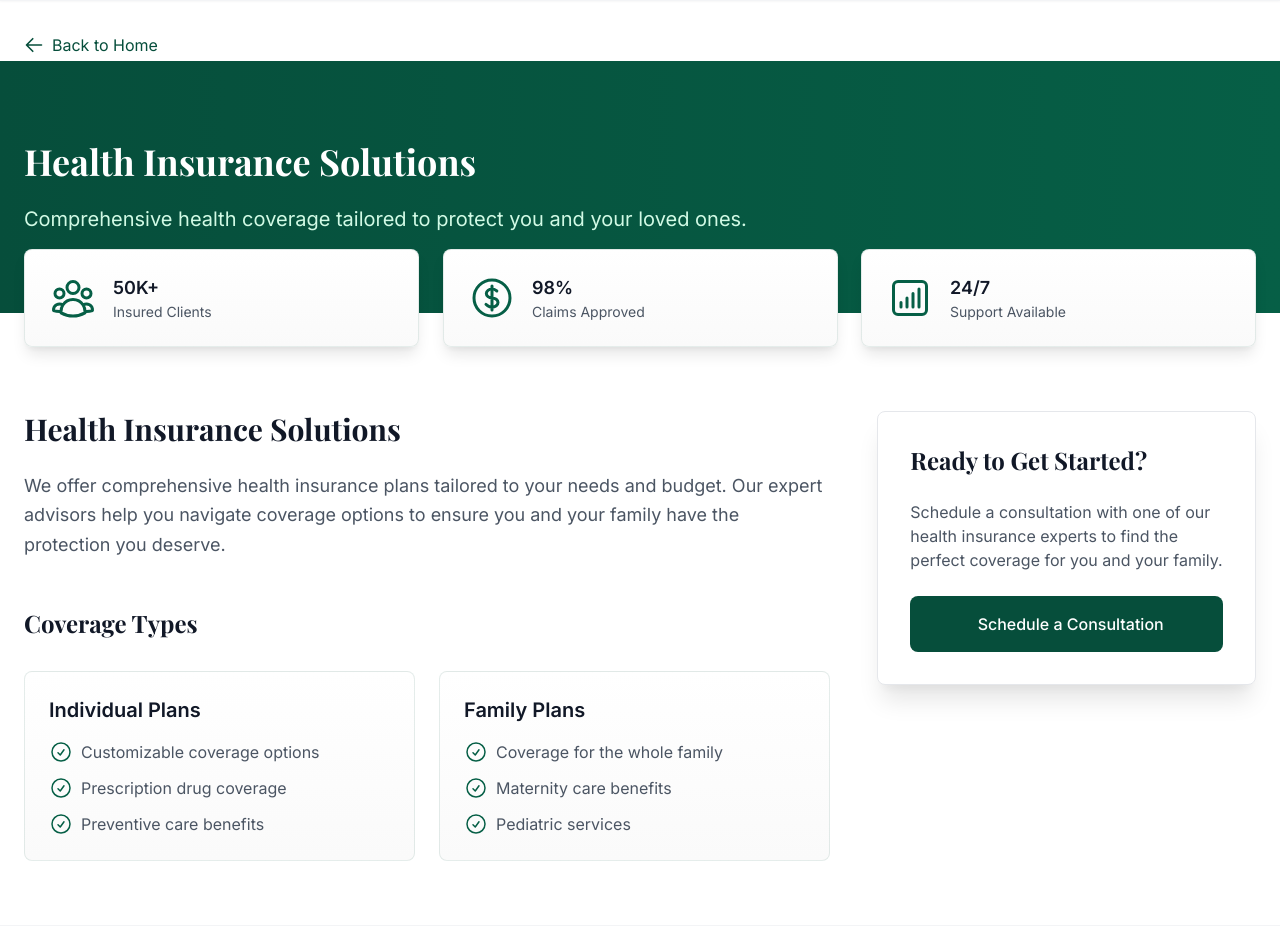
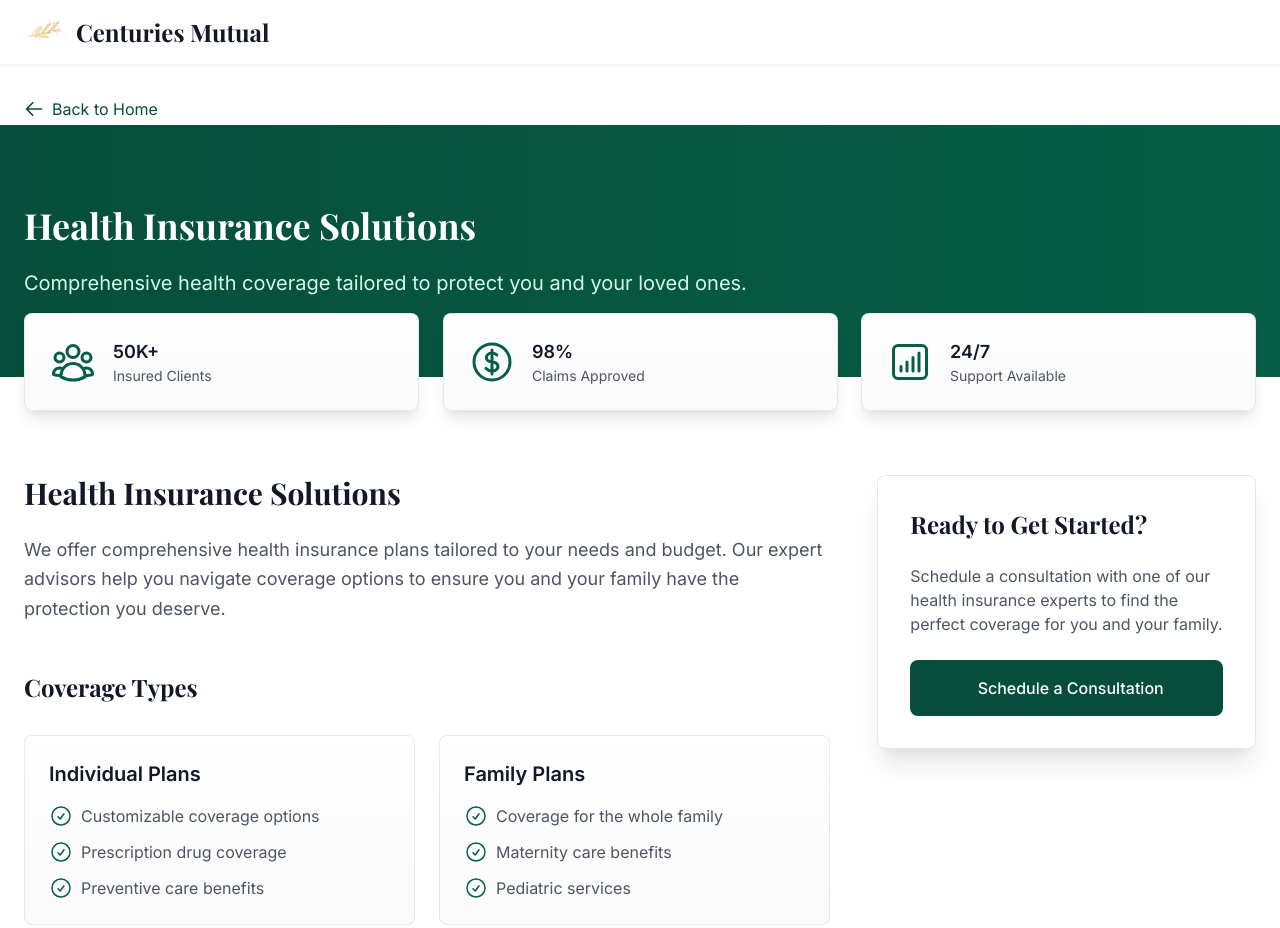
Before and after one commit to oldwestsolutions/CenturiesMutualinc, a website: page health-insurance.html in a window 1280 px wide. Shown: the top 928 px of the page. Drawn offline with nearby package versions, Linux system fonts and the light colour scheme.

Commit message:
Updated logo consistency: applied CenturiesMutualLogoinc.png across all pages

```diff
--- a/health-insurance.html
+++ b/health-insurance.html
@@ -20,7 +20,17 @@
 <body>
     <!-- Navigation (same as index.html) -->
     <nav class="bg-white shadow-sm border-b border-gray-100">
-        <!-- ... navigation content ... -->
+        <div class="max-w-7xl mx-auto px-4 sm:px-6">
+            <div class="flex justify-between h-16">
+                <div class="flex">
+                    <!-- Logo -->
+                    <div class="flex-shrink-0 flex items-center">
+                        <img src="CenturiesMutualLogoinc.png" alt="Centuries Mutual Logo" class="h-12 w-auto object-contain mr-3"/>
+                        <a href="index.html" class="text-2xl font-bold text-gray-900 playfair">Centuries Mutual</a>
+                    </div>
+                </div>
+            </div>
+        </div>
     </nav>
 
     <!-- Back Button -->
```
Also changed, not shown: about.html (+1 -0 lines), coming-soon.html (+1 -1 lines), life-insurance.html (+11 -1 lines), newsletter.html (+1 -1 lines), tax-preparation.html (+11 -1 lines), thank-you.html (+1 -1 lines).
